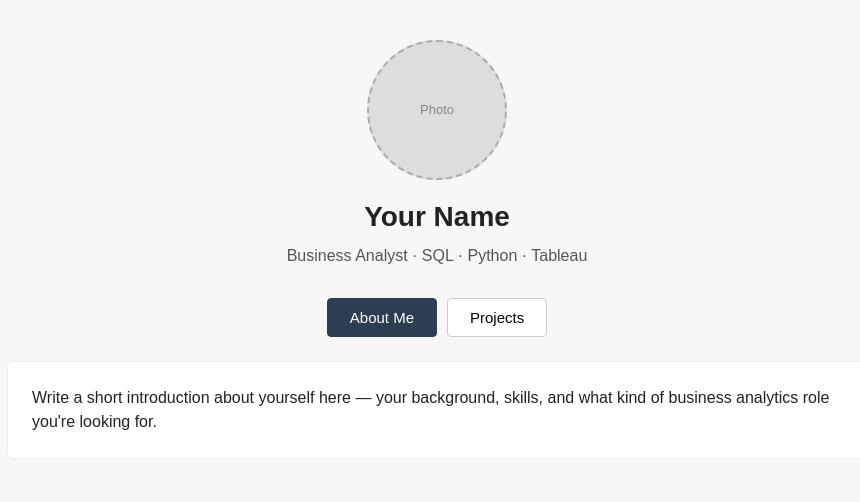
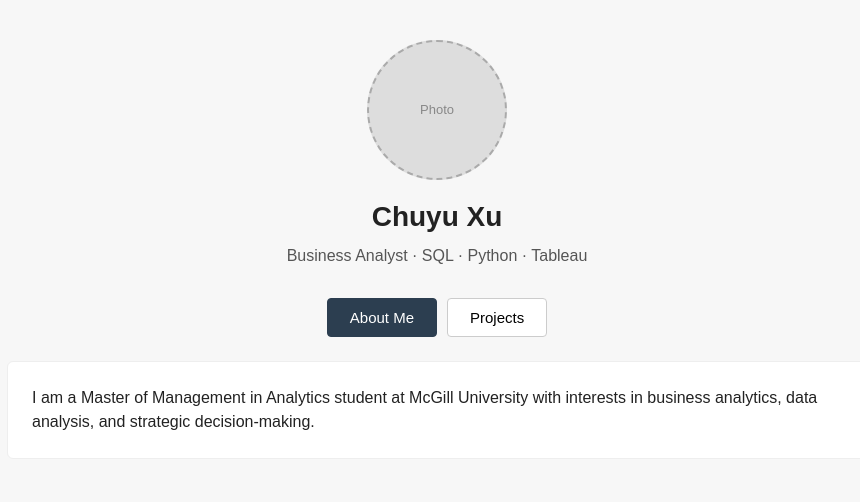
Before and after one commit to KatherineXu9/KatherineXu9.github.io, a plain HTML site: page index.html in a window 1280 px wide. Shown: the whole page, without its empty margins (203-1063 px from the left). Drawn offline with Linux system fonts and the light colour scheme.

Commit message:
Update portfolio title

```diff
--- a/index.html
+++ b/index.html
@@ -154,7 +154,7 @@
         <!-- Replace this div with <img src="your-photo.jpg" class="photo"> -->
         <div class="photo">Photo</div>
 
-        <h1>Your Name</h1>
+        <h1>Chuyu Xu</h1>
         <p>Business Analyst · SQL · Python · Tableau</p>
       </header>
 
@@ -174,8 +174,7 @@
       <div id="about" class="tab-content active">
         <div class="panel">
           <p>
-            Write a short introduction about yourself here — your background,
-            skills, and what kind of business analytics role you're looking for.
+    I am a Master of Management in Analytics student at McGill University with interests in business analytics, data analysis, and strategic decision-making.
           </p>
         </div>
       </div>
```
